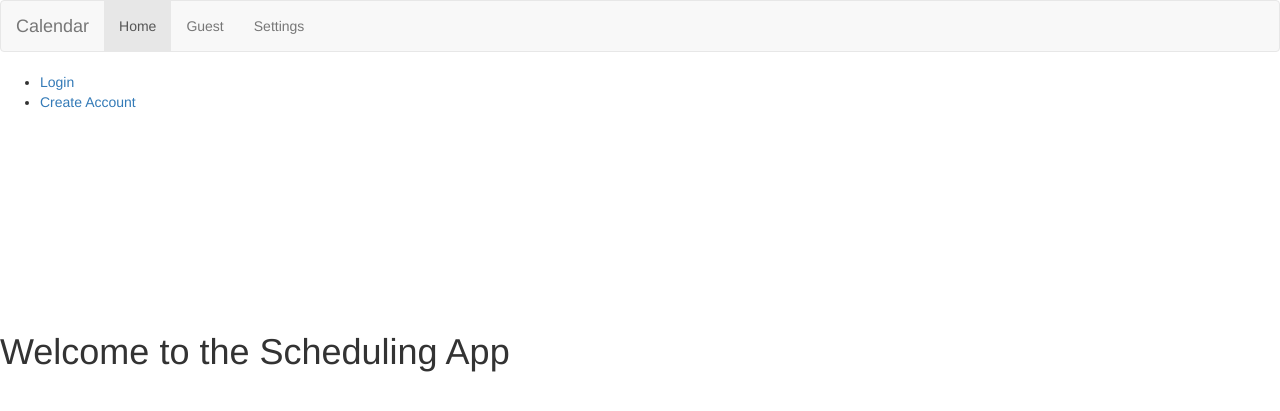
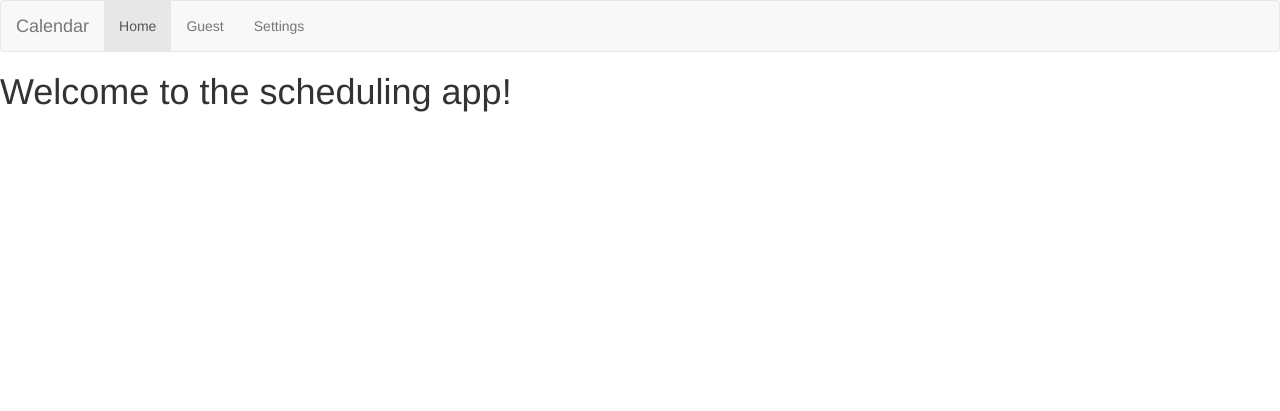
Before and after one commit to tkudupudi2/Scheduling-App, a Python web app: template GroupProject/project/app_folder/templates/index.html in a window 1280 px wide. Shown: the top 411 px of the page. Run offline with Jinja, Linux system fonts and the light colour scheme; the template is opened without the code that fills it, so the values that code supplies are empty; some libraries are stand-ins or nearby versions.

```diff
--- a/GroupProject/project/app_folder/templates/index.html
+++ b/GroupProject/project/app_folder/templates/index.html
@@ -7,27 +7,7 @@
     <meta charset="UTF-8">
 </head>
 <body>
-	<header>
-		</a>
-		<nav class="site-nav">
-			<ul>
-                <style>
-                    a:hover {background: slategrey;}
-                </style>
-				<li><a href="/login">Login</a></li>
-				<li><a href="/register">Create Account</a></li>
-			</ul>
-		</nav>
-    </header>
+	<h1>Welcome to the scheduling app!</h1>
 </body>
-<main>
-    <section class="hero">
-        <div class="hero-content">
-            <style>
-                h1 {position: relative; top: 200px;}
-            </style>
-            <h1>Welcome to the Scheduling App</h1>
-        </div>
-    </section>
-</main>
+
 {% endblock %}
```
